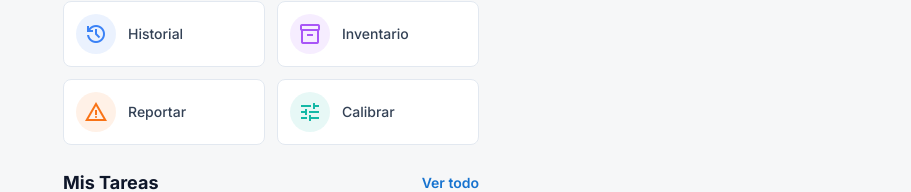
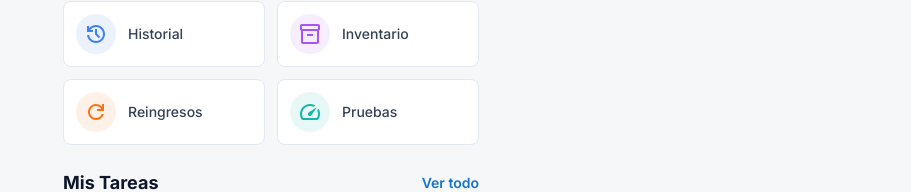
Before and after one commit to chicaderojo/app-vignola, a React (Vite) app: page / in a window 1280 px wide. Shown: the part 472-664 px from the top of the page, without its empty margins (369-1280 px from the left). Built offline with nearby package versions, Linux system fonts and the light colour scheme; no server answers; sample sign-in values are in the browser's storage.

Commit message:
cambio botones rápidos

```diff
--- a/src/pages/DashboardPage.tsx
+++ b/src/pages/DashboardPage.tsx
@@ -231,16 +231,16 @@ function DashboardPage() {
 
           <button className="flex items-center gap-3 p-3 rounded-lg bg-white dark:bg-surface-card border border-slate-200 dark:border-slate-700 hover:bg-slate-50 dark:hover:bg-surface-dark transition-colors">
             <div className="flex items-center justify-center size-10 rounded-full bg-orange-500/10 text-orange-500">
-              <span className="material-symbols-outlined">warning</span>
+              <span className="material-symbols-outlined">refresh</span>
             </div>
-            <span className="font-medium text-sm text-slate-700 dark:text-slate-200">Reportar</span>
+            <span className="font-medium text-sm text-slate-700 dark:text-slate-200">Reingresos</span>
           </button>
 
           <button className="flex items-center gap-3 p-3 rounded-lg bg-white dark:bg-surface-card border border-slate-200 dark:border-slate-700 hover:bg-slate-50 dark:hover:bg-surface-dark transition-colors">
             <div className="flex items-center justify-center size-10 rounded-full bg-teal-500/10 text-teal-500">
-              <span className="material-symbols-outlined">tune</span>
+              <span className="material-symbols-outlined">speed</span>
             </div>
-            <span className="font-medium text-sm text-slate-700 dark:text-slate-200">Calibrar</span>
+            <span className="font-medium text-sm text-slate-700 dark:text-slate-200">Pruebas</span>
           </button>
         </div>
       </div>
```
